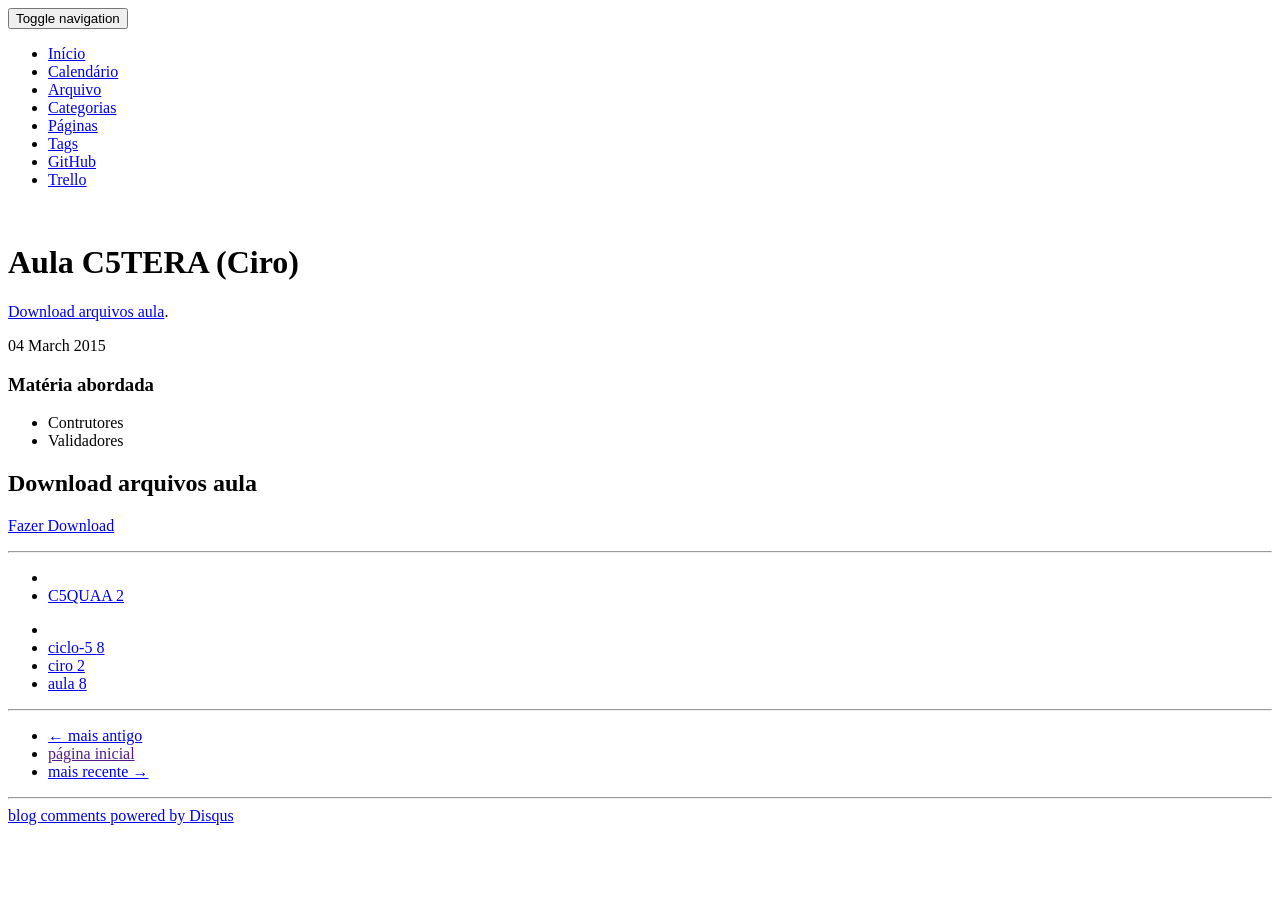
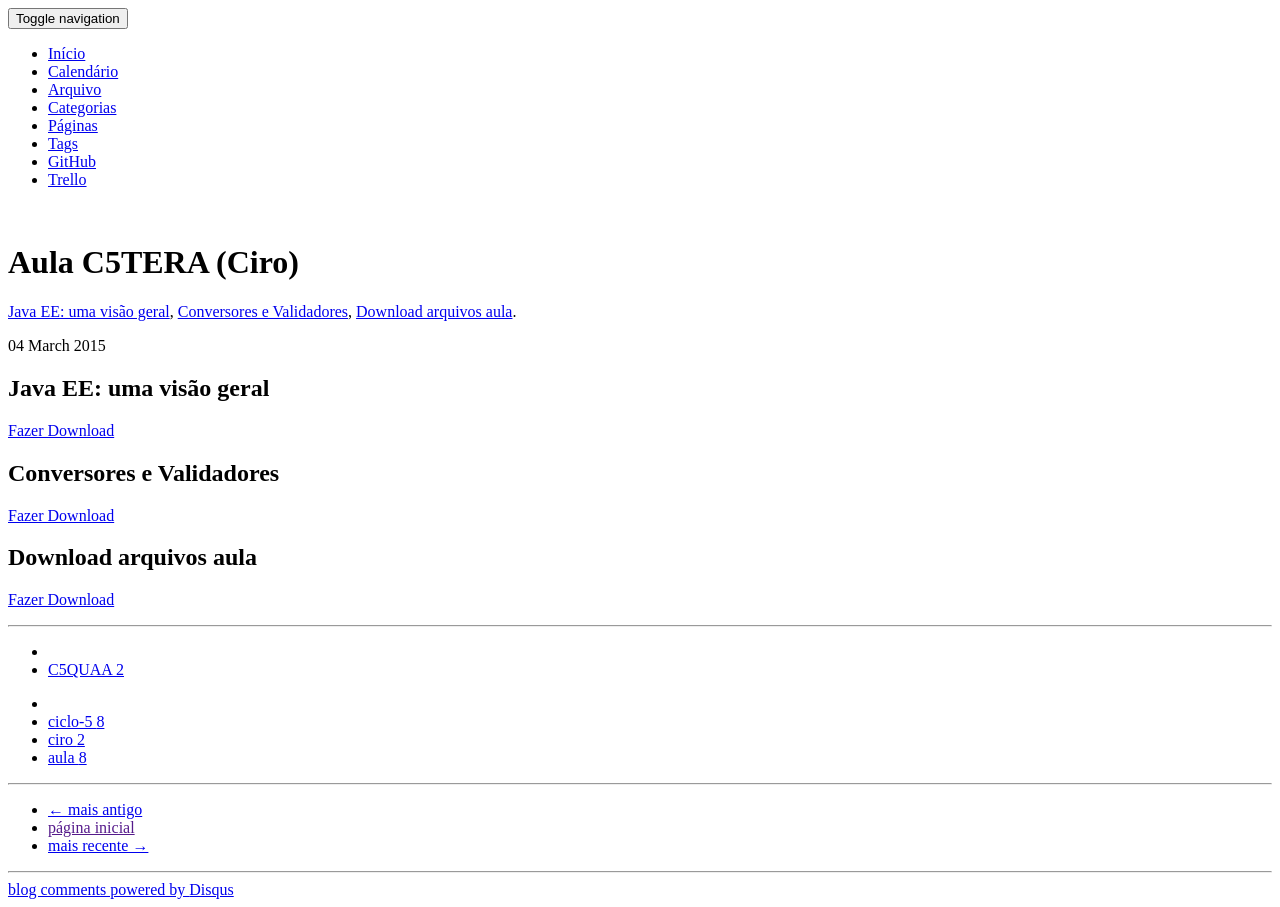
Before and after one commit to fatechub/fatecrl-curso-si, a Jekyll site: the page built from _posts/2015-03-04-C5QUAA.md, in a window 1280 px wide. Built offline with Jekyll 4.4.1, drawn with Linux system fonts in a browser that asks for light colours; nearby versions of some CDN libraries; library files that are not in the unit come from our copies; comment, search, counter and statistics services are not loaded.

Commit message:
Revisado aula Ciro 04/03 #9

```diff
--- a/_posts/2015-03-04-C5QUAA.md
+++ b/_posts/2015-03-04-C5QUAA.md
@@ -5,9 +5,12 @@ category : C5QUAA
 tags : [ciclo-5, ciro, aula]
 ---
 
-### Matéria abordada
-- Contrutores
-- Validadores
+## Java EE: uma visão geral
+[Fazer Download]({{ site.production_url }}/media/DPS2-02-JavaEE.pdf)
+
+## Conversores e Validadores
+[Fazer Download]({{ site.production_url }}/media/DPS2-03-Conversores-Validadores.pdf)
+
 
 ## Download arquivos aula
 [Fazer Download]({{ site.production_url }}/media/aula-2015-03-04-ciro.rar)
```
Also changed, not shown: 3 other files.
